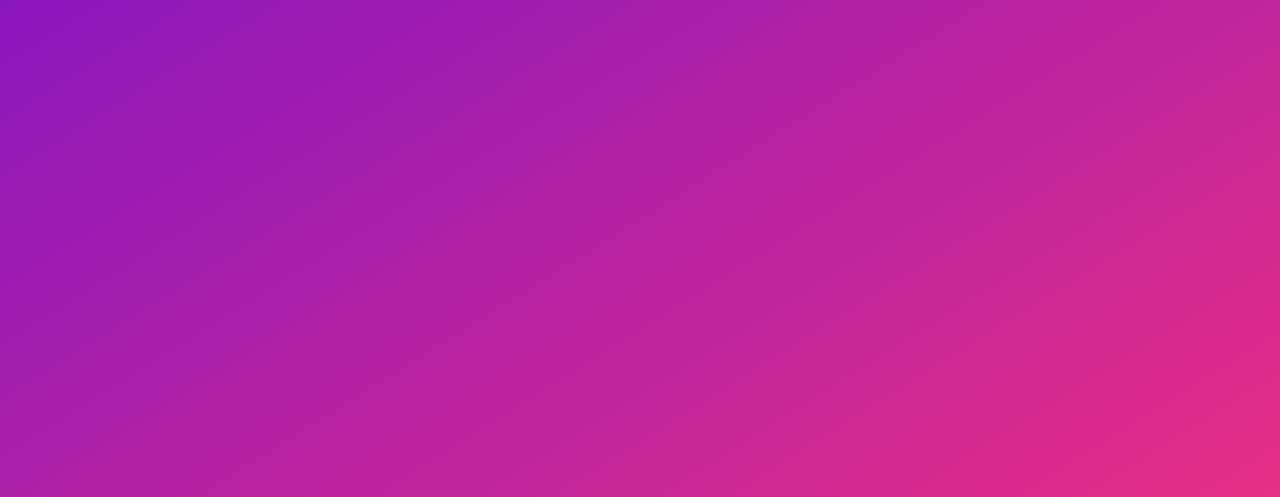
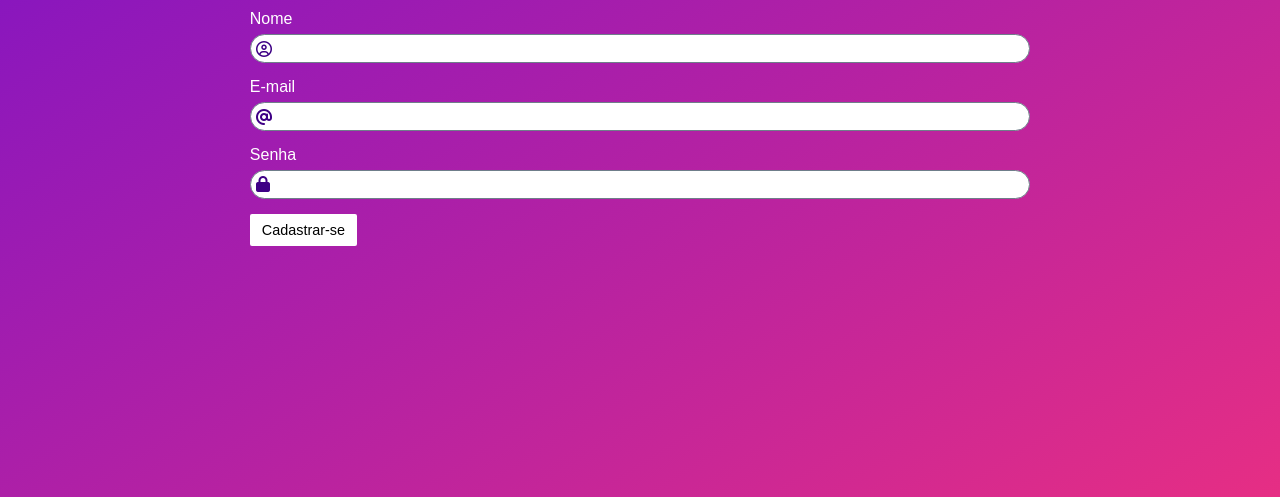
Before and after one commit to eduardosaraujo1/2md2-pam-prikitoxinha, a website: page www/cadastro.html in a window 1280 px wide. Shown: the part 303-800 px from the top of the page. Drawn offline with Linux system fonts and the light colour scheme.

Commit message:
prototipo 1 tela cadastro

```diff
--- a/www/cadastro.html
+++ b/www/cadastro.html
@@ -4,18 +4,39 @@
         <meta charset="UTF-8" />
         <meta name="viewport" content="width=device-width, initial-scale=1.0" />
         <link rel="stylesheet" href="./css/cadastro-style.css" />
+        <link
+            rel="stylesheet"
+            href="https://cdnjs.cloudflare.com/ajax/libs/font-awesome/6.5.2/css/all.min.css"
+            integrity="sha512-SnH5WK+bZxgPHs44uWIX+LLJAJ9/2PkPKZ5QiAj6Ta86w+fsb2TkcmfRyVX3pBnMFcV7oQPJkl9QevSCWr3W6A=="
+            crossorigin="anonymous"
+            referrerpolicy="no-referrer"
+        />
     </head>
     <body>
         <div class="container">
+            <div class="wrapper">
                 <h1 class="header">Cadastro</h1>
                 <form class="campos">
                     <label for="nome">Nome</label>
+                    <div class="input">
+                        <i class="fa-regular fa-circle-user"></i>
                         <input type="text" id="nome" />
+                    </div>
                     <label for="email">E-mail</label>
+                    <div class="input">
+                        <i class="fa-solid fa-at"></i>
                         <input type="text" id="email" />
+                    </div>
                     <label for="senha">Senha</label>
+                    <div class="input">
+                        <i class="fa-solid fa-lock"></i>
                         <input type="password" id="senha" />
+                    </div>
+                    <button class="btn-submit-form" type="button">
+                        Cadastrar-se
+                    </button>
                 </form>
+            </div>
         </div>
     </body>
 </html>
--- a/www/css/cadastro-style.css
+++ b/www/css/cadastro-style.css
@@ -25,18 +25,67 @@ body {
     );
 }
 
+.container {
+    display: flex;
+    flex-direction: column;
+    justify-content: center;
+    height: 100%;
+    width: 100%;
+}
+
+@media screen and (orientation: portrait) {
+    .wrapper {
+        padding-bottom: 30%;
+    }
+}
+
 .header {
     color: white;
     text-align: center;
+    margin-bottom: 2%;
 }
 
 form.campos {
     display: flex;
     flex-direction: column;
-    align-items: center;
+    align-items: flex-start;
     gap: 0.375rem;
+    color: white;
+    width: fit-content;
+    margin: 0 auto;
 }
 
-form.campos {
-    color: white;
+.input {
+    display: flex;
+    flex-direction: row;
+    align-items: center;
+    gap: 0.4rem;
 }
+
+.input {
+    padding: 0.325rem;
+    border: 1px solid #6f7e8a;
+    border-radius: 22px;
+    min-width: 60vw;
+    background-color: white;
+    margin-bottom: 0.6rem;
+}
+
+.input i {
+    color: rgb(62, 0, 133);
+}
+
+.input input {
+    outline: none;
+    border: none;
+    flex: 1;
+}
+
+.btn-submit-form {
+    background: white;
+    outline: none;
+    border: none;
+    padding: 0.5rem 0.75rem;
+    border-radius: 2px;
+    font-size: 0.9rem;
+}
```
Lines whose indentation alone changed are shown as unchanged.
